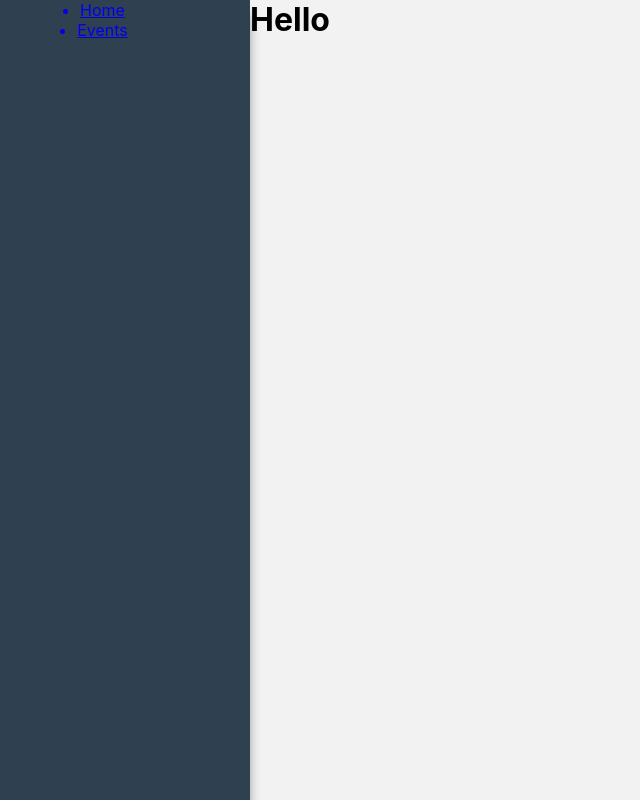
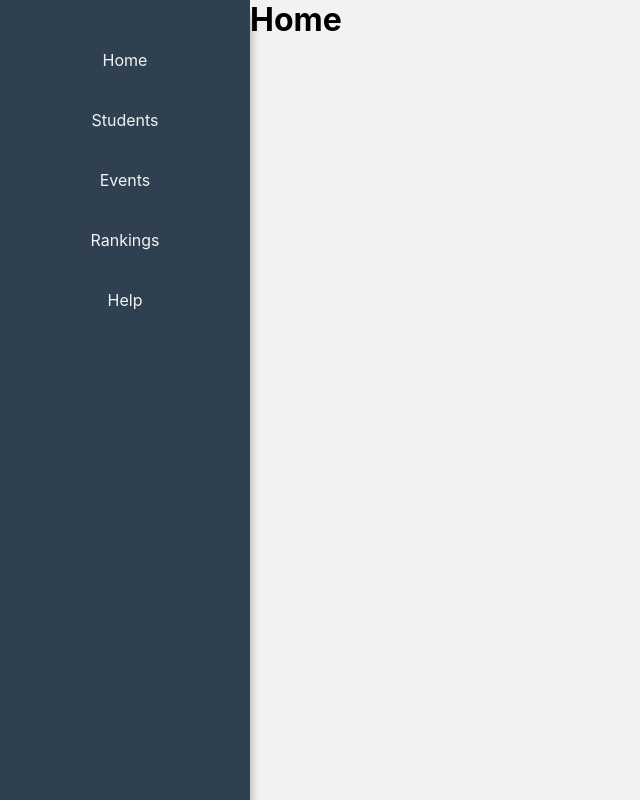
Before and after one commit to f1reball/sport_track, a React (Create React App) app: page / in a window 1280 px wide. Shown: the whole page, without its empty margins (0-640 px from the left). Built offline with nearby package versions, Linux system fonts and the light colour scheme.

Commit message:
added all routes

```diff
--- a/src/App.js
+++ b/src/App.js
@@ -5,8 +5,12 @@ import SideBar from './components/sidebar/sidebar.js';
 
 import Home from './components/pages/Home.js';
 import Events from './components/pages/Events.js';
+import Help from './components/pages/Help.js';
+import Students from './components/pages/Students.js';
+import Rankings from './components/pages/Rankings.js';
+import { BrowserRouter, Routes, Route } from 'react-router-dom';
 
-import { BrowserRouter, Routes, Route } from 'react-router-dom';
+
 
 function App() {
   return (
@@ -25,7 +29,10 @@ function App() {
           <div className='routerContainer'>
             <Routes>
               <Route path='/' element={ <Home /> } />
+              <Route path='/students' element={<Students />} />
               <Route path='/events' element={ <Events /> } />
+              <Route path='/rankings' element={<Rankings />} />
+              <Route path='/help' element={<Help />} />
             </Routes>
           </div>
         </div>
--- a/src/components/pages/Events.js
+++ b/src/components/pages/Events.js
@@ -6,7 +6,7 @@ class Events extends Component {
         return (
             <div className="Events">
                 <h1>
-                    Hello IM EVEENTS
+                    Events
                 </h1>
             </div>
         )
--- a/src/components/pages/Help.js
+++ b/src/components/pages/Help.js
@@ -0,0 +1,17 @@
+import React, { Component } from "react";
+
+class Help extends Component {
+
+    render() {
+        return (
+            <div className="Help">
+                <h1>
+                    Help
+                </h1>
+            </div>
+        )
+    }
+
+}
+
+export default Help;
--- a/src/components/pages/Home.js
+++ b/src/components/pages/Home.js
@@ -6,7 +6,7 @@ class Home extends Component {
         return (
             <div className="Home">
                 <h1>
-                    Hello
+                    Home
                 </h1>
             </div>
         )
--- a/src/components/pages/Rankings.js
+++ b/src/components/pages/Rankings.js
@@ -0,0 +1,17 @@
+import React, { Component } from "react";
+
+class Rankings extends Component {
+
+    render() {
+        return (
+            <div className="Rankings">
+                <h1>
+                    Rankings
+                </h1>
+            </div>
+        )
+    }
+
+}
+
+export default Rankings;
--- a/src/components/pages/Students.js
+++ b/src/components/pages/Students.js
@@ -0,0 +1,17 @@
+import React, { Component } from "react";
+
+class Students extends Component {
+
+    render() {
+        return (
+            <div className="Students">
+                <h1>
+                    Students
+                </h1>
+            </div>
+        )
+    }
+
+}
+
+export default Students;
--- a/src/components/sidebar/sidebar.css
+++ b/src/components/sidebar/sidebar.css
@@ -6,8 +6,38 @@
 }
 
 .nav-links {
-    width: 50%;
     display: flex;
     align-items: center;
+    justify-content: center;
     flex-direction: column;
+    text-decoration: none;
+    padding: 0;
+    padding-top: 30px;
 }
+
+ul {
+    list-style: none;
+
+}
+
+li {
+    color: #f2f2f2;
+    text-decoration: none;
+
+}
+
+a {
+    text-decoration: none;
+    width: 250px;
+    display: flex;
+    align-items: center;
+    justify-content: center;
+    height: 60px;
+    transition: 0.3s;
+}
+
+a:hover {
+    background-color: #1c2730;
+    transition: 0.3s;
+
+}
--- a/src/components/sidebar/sidebar.js
+++ b/src/components/sidebar/sidebar.js
@@ -1,7 +1,7 @@
 import React, { Component } from "react";
 import './sidebar.css';
 
-import { BrowserRouter, Routes, Route, Link } from 'react-router-dom';
+import { Link } from 'react-router-dom';
 
 class Sidebar extends Component {
 
@@ -10,7 +10,10 @@ class Sidebar extends Component {
             <div className="sidebar">
                 <ul className="nav-links">
                     <Link to="/"> <li>Home</li> </Link>
+                    <Link to="/students"> <li>Students</li> </Link>
                     <Link to="/events"> <li>Events</li> </Link>
+                    <Link to="/rankings"> <li>Rankings</li> </Link>
+                    <Link to="/help"> <li>Help</li> </Link>
                 </ul>
             </div>
         )
```
